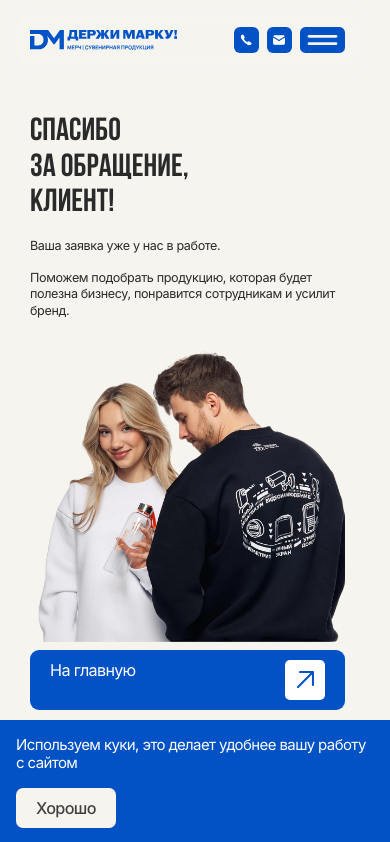
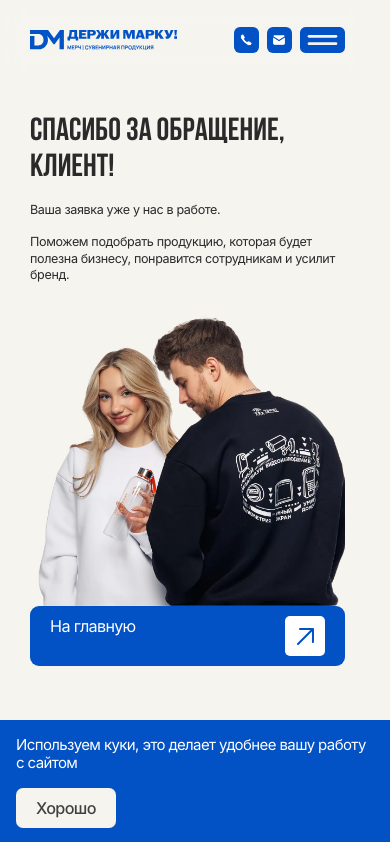
Before and after one commit to true-lnz/dm-merch-ru, a Next.js app: page /request-success in a window 390 px wide. Shown: the top 842 px of the page. Built offline with nearby package versions, Linux system fonts and the light colour scheme.

Commit message:
Мелкие фиксы success page

```diff
--- a/src/app/(frontend)/request-success/page.tsx
+++ b/src/app/(frontend)/request-success/page.tsx
@@ -72,7 +72,7 @@ export default async function RequestSuccessPage({ searchParams }: RequestSucces
               />
             </div>
 
-            <div className="mt-auto flex flex-col gap-[10px] pt-2 md:flex-row xl:flex-wrap 2xl:flex-nowrap">
+            <div className="md:mt-auto flex flex-col gap-[10px] md:pt-2 md:flex-row xl:flex-wrap 2xl:flex-nowrap">
               <Link
                 href="/"
                 className="group flex h-[60px] w-full items-center justify-between rounded-[9px] bg-[var(--accent)] px-5 text-lg font-normal tracking-[-0.04em] text-white transition-colors duration-200 hover:bg-white hover:text-[var(--accent)] md:w-auto md:min-w-[284px] xl:flex-1 2xl:w-[283px] 2xl:flex-none"
--- a/src/shared/ui/page-heading/page-heading.tsx
+++ b/src/shared/ui/page-heading/page-heading.tsx
@@ -13,7 +13,7 @@ export function PageHeading({ title, breadcrumb }: PageHeadingProps) {
   return (
     <section className="flex flex-col">
       {breadcrumb?.href ? <PageBreadcrumb item={breadcrumb} /> : null}
-      <h1 className="whitespace-pre-line m-0 font-heading text-4xl md:text-6xl xl:text-[72px] 2xl:text-7xl font-bold uppercase text-[var(--heading)]">
+      <h1 className="md:whitespace-pre-line m-0 font-heading text-4xl md:text-6xl xl:text-[72px] 2xl:text-7xl font-bold uppercase text-[var(--heading)]">
         {title}
       </h1>
     </section>
```
